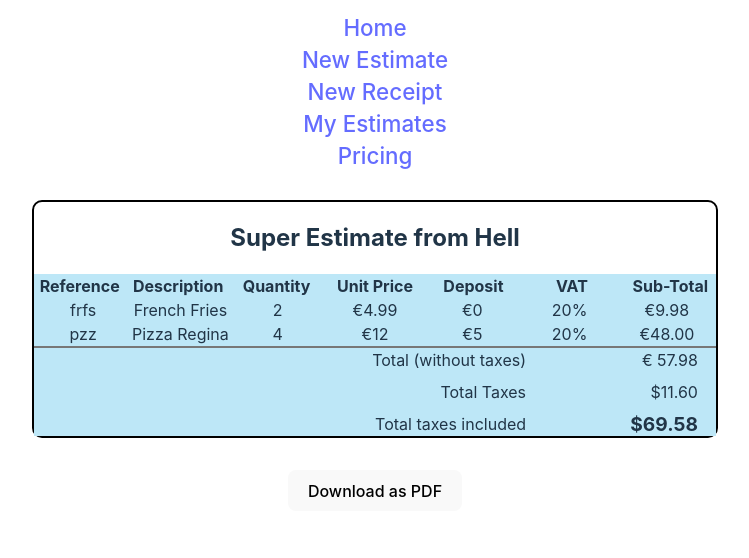
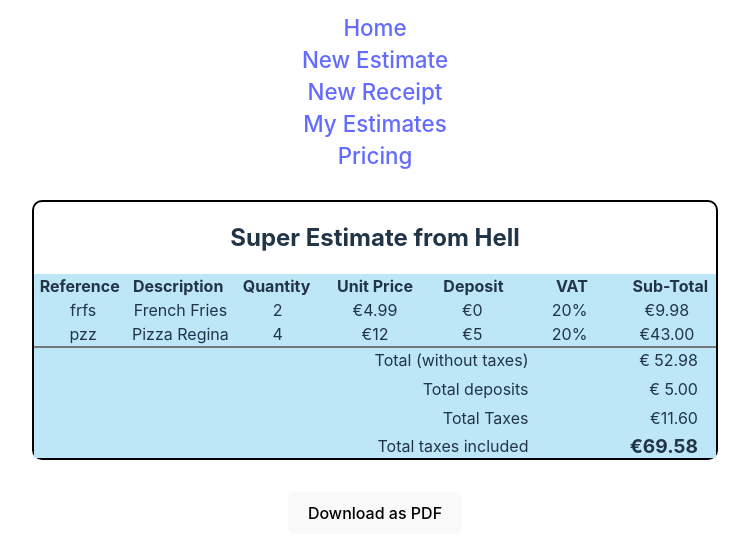
Before and after one commit to codeconcept/receipt-maker, a React (Vite) app: page /my-estimates/1 in a window 1280 px wide. Shown: the top 558 px of the page, without its empty margins (265-1014 px from the left). Built offline with nearby package versions, Linux system fonts and the light colour scheme.

Commit message:
Deposits in total

```diff
--- a/src/components/Card.module.css
+++ b/src/components/Card.module.css
@@ -52,9 +52,9 @@
 .total {
     display: grid;
     grid-template-columns: 3fr 1fr;
-    grid-template-rows: repeat(3, 1fr);
+    grid-template-rows: repeat(4, 1fr);
     justify-items: end;
-    gap: .5rem;
+    gap: .3rem;
     border-top: 2px solid #777;
     padding-right: 1.1rem;
 }
--- a/src/components/Card.tsx
+++ b/src/components/Card.tsx
@@ -6,15 +6,22 @@ type cardProps = {
 }
 
 export default function Card({ data }: cardProps) {
-    function calculateSubTotal(quantity: number, unitPrice: number) {
-        return (quantity * unitPrice).toFixed(2);
+    function calculateSubTotal(quantity: number, unitPrice: number, deposit: number) {
+        return (quantity * unitPrice - deposit).toFixed(2);
     }
 
     function calculateTotalWithoutTaxes() {
         const totalBeforeTaxes = data.tasks.reduce((acc, curr) => {
-            return acc += (curr.quantity * curr.unitPrice)
+            return acc += (curr.quantity * curr.unitPrice - curr.deposit)
         }, 0)
         return totalBeforeTaxes;
+    }
+
+    function calculateTotalDeposits() {
+        const totalDeposits = data.tasks.reduce((acc, curr) => {
+            return acc += curr.deposit
+        }, 0)
+        return totalDeposits;
     }
 
     function calculateTaxes() {
@@ -45,7 +52,7 @@ export default function Card({ data }: cardProps) {
                         <div className={styles.uprice}>€{t.unitPrice}</div>
                         <div className={styles.depo}>€{t.deposit}</div>
                         <div className={styles.vat}>{t.vat}%</div>
-                        <div className={styles.subto}>€{calculateSubTotal(t.quantity, t.unitPrice)}</div>
+                        <div className={styles.subto}>€{calculateSubTotal(t.quantity, t.unitPrice, t.deposit)}</div>
                     </div>
                 )
             })}
@@ -57,13 +64,21 @@ export default function Card({ data }: cardProps) {
                     <div>
                         € {calculateTotalWithoutTaxes().toFixed(2)}
                     </div>
+
+                    <div>
+                        Total deposits
+                    </div>
+                    <div>
+                        € {calculateTotalDeposits().toFixed(2)}
+                    </div>
+
                     <div>Total Taxes</div>
-                    <div>${calculateTaxes().toFixed(2)}</div>
+                    <div>€{calculateTaxes().toFixed(2)}</div>
                     <div>
                         Total taxes included
                     </div>
                     <div className={styles.totalwithtaxes}>
-                        ${(calculateTotalWithoutTaxes() + calculateTaxes()).toFixed(2)}
+                        €{(calculateTotalWithoutTaxes() + calculateTaxes() + calculateTotalDeposits()).toFixed(2)}
                     </div>
                 </div>
             </div>
```
